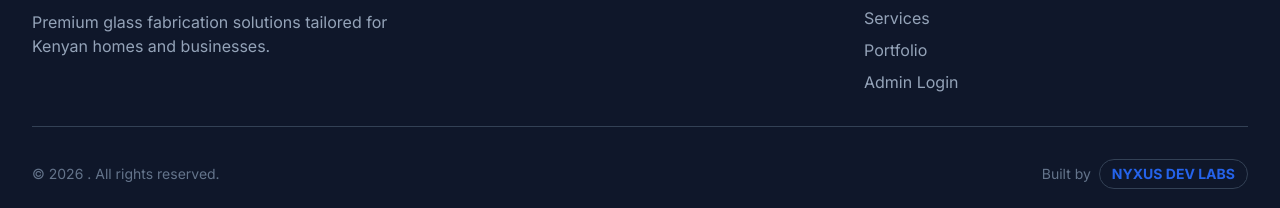
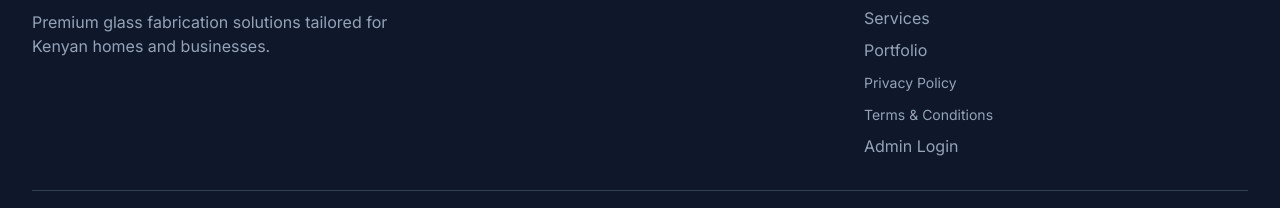
Before and after one commit to onyx-dev-labs/jumba-website, a Next.js app: page / in a window 1280 px wide. Shown: the part 3080-3288 px from the top of the page. Built offline with nearby package versions, Linux system fonts and the light colour scheme; no server answers; the database is empty.

Commit message:
Update Footer.tsx

```diff
--- a/src/components/layout/Footer.tsx
+++ b/src/components/layout/Footer.tsx
@@ -13,12 +13,19 @@ export default function Footer() {
           <div className="bg-slate-800 p-8 rounded-2xl flex flex-col md:flex-row items-center gap-8 mb-12">
             {settings.owner_image_url && (
               <div className="relative w-32 h-32 flex-shrink-0">
-                <Image src={settings.owner_image_url} alt="Owner" fill className="rounded-full object-cover border-4 border-primary" />
+                <Image
+                  src={settings.owner_image_url}
+                  alt="Owner"
+                  fill
+                  className="rounded-full object-cover border-4 border-primary"
+                />
               </div>
             )}
             <div className="text-center md:text-left">
               <h4 className="text-xl font-bold mb-1">{settings.owner_name}</h4>
-              <p className="text-primary text-sm uppercase font-bold tracking-wider mb-3">{settings.owner_role}</p>
+              <p className="text-primary text-sm uppercase font-bold tracking-wider mb-3">
+                {settings.owner_role}
+              </p>
               <p className="text-slate-300 italic">"{settings.owner_bio}"</p>
             </div>
           </div>
@@ -26,8 +33,12 @@ export default function Footer() {
 
         <div className="grid grid-cols-1 md:grid-cols-3 gap-8 border-b border-slate-700 pb-8">
           <div>
-            <h3 className="text-xl font-bold mb-4">{settings?.company_name || 'Jumba Glass'}</h3>
-            <p className="text-slate-400">Premium glass fabrication solutions tailored for Kenyan homes and businesses.</p>
+            <h3 className="text-xl font-bold mb-4">
+              {settings?.company_name || 'Jumba Glass'}
+            </h3>
+            <p className="text-slate-400">
+              Premium glass fabrication solutions tailored for Kenyan homes and businesses.
+            </p>
           </div>
           <div>
             <h4 className="font-bold mb-4">Contact</h4>
@@ -40,9 +51,31 @@ export default function Footer() {
           <div>
             <h4 className="font-bold mb-4">Links</h4>
             <ul className="text-slate-400 space-y-2">
-              <li><Link href="/services" className="hover:text-primary transition-colors">Services</Link></li>
-              <li><Link href="/gallery" className="hover:text-primary transition-colors">Portfolio</Link></li>
-              <li><Link href="/admin/login" className="hover:text-primary transition-colors">Admin Login</Link></li>
+              <li>
+                <Link href="/services" className="hover:text-primary transition-colors">
+                  Services
+                </Link>
+              </li>
+              <li>
+                <Link href="/gallery" className="hover:text-primary transition-colors">
+                  Portfolio
+                </Link>
+              </li>
+              <li>
+                <Link href="/privacy-policy" className="hover:text-primary transition-colors text-sm">
+                  Privacy Policy
+                </Link>
+              </li>
+              <li>
+                <Link href="/terms" className="hover:text-primary transition-colors text-sm">
+                  Terms & Conditions
+                </Link>
+              </li>
+              <li>
+                <Link href="/admin/login" className="hover:text-primary transition-colors">
+                  Admin Login
+                </Link>
+              </li>
             </ul>
           </div>
         </div>
@@ -51,7 +84,9 @@ export default function Footer() {
           <p>&copy; {new Date().getFullYear()} {settings?.company_name}. All rights reserved.</p>
           <div className="mt-4 md:mt-0 flex items-center gap-2">
             <span>Built by</span>
-            <span className="bg-slate-900 border border-slate-700 px-3 py-1 rounded-full text-primary font-bold">NYXUS DEV LABS</span>
+            <span className="bg-slate-900 border border-slate-700 px-3 py-1 rounded-full text-primary font-bold">
+              NYXUS DEV LABS
+            </span>
           </div>
         </div>
       </div>
```
